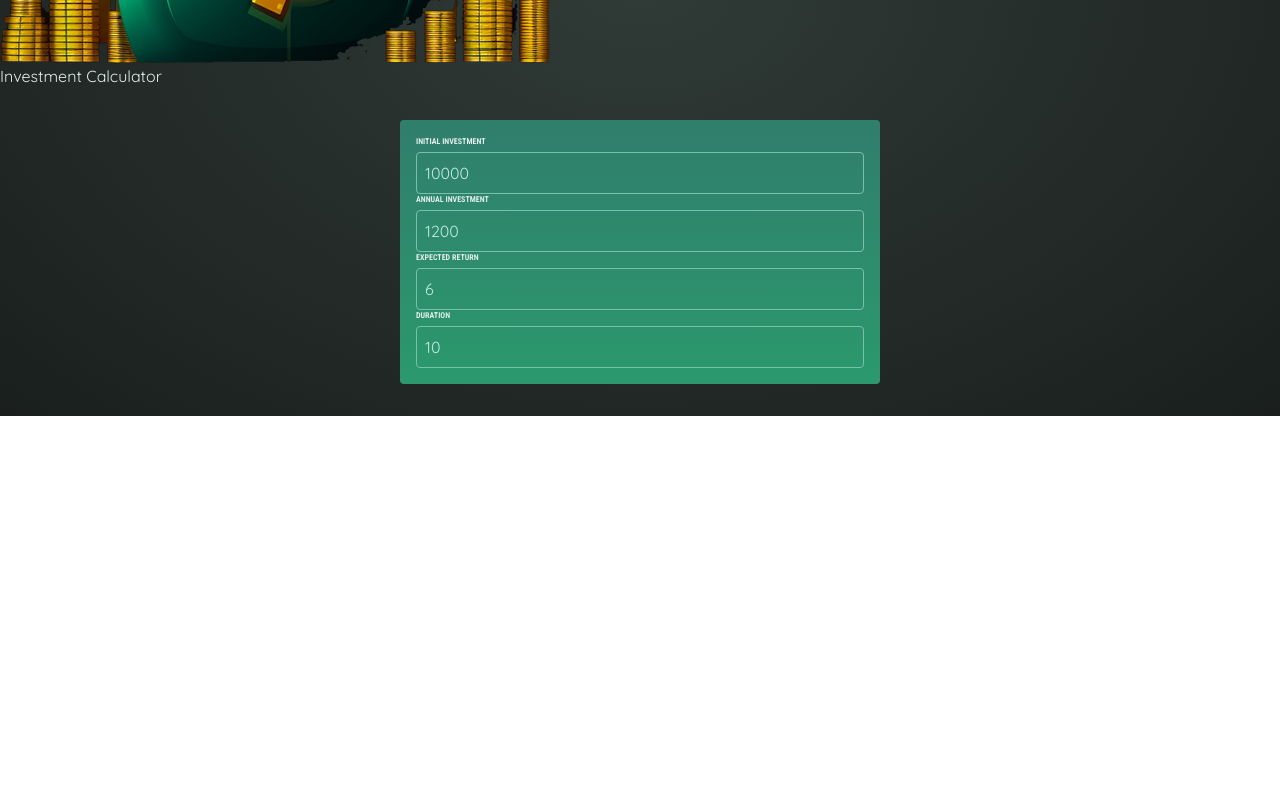
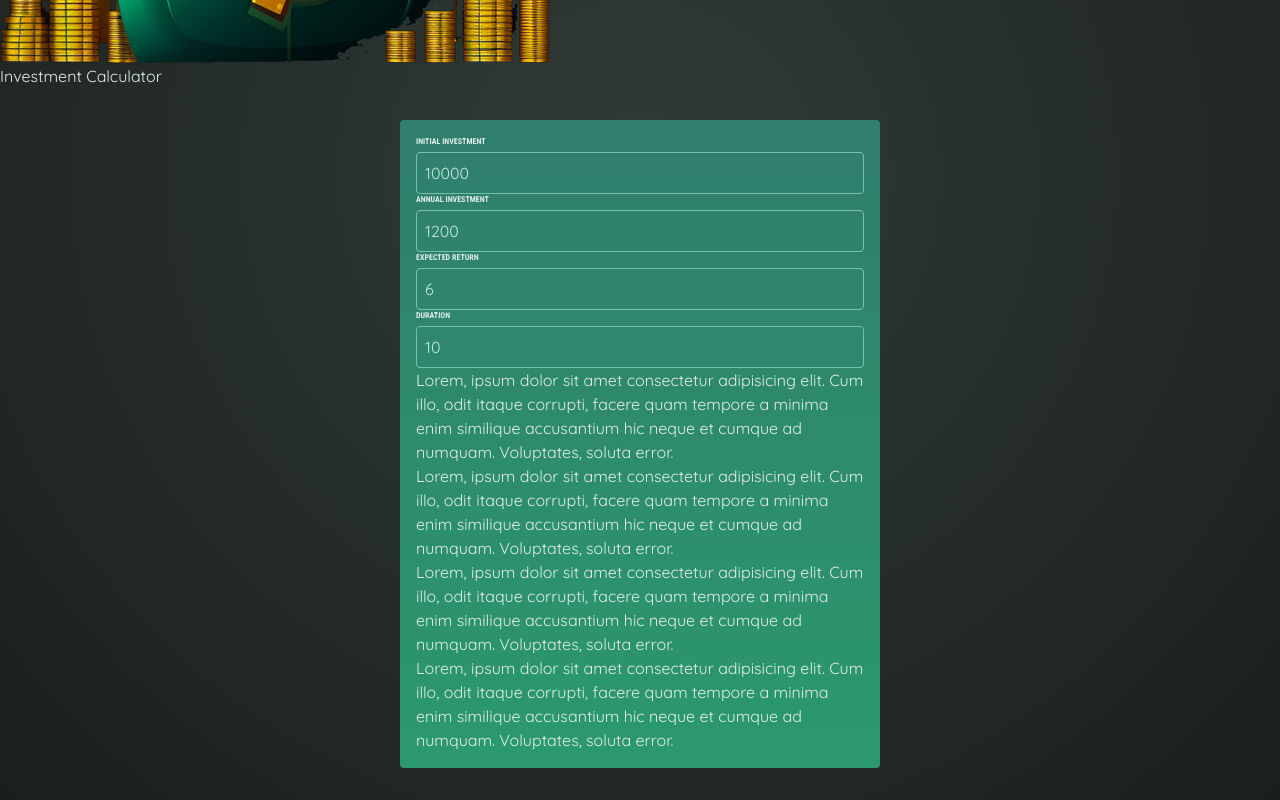
Before and after one commit to SheerGhazi/Investing-Calculator, a React (Vite) app: page / in a window 1280 px wide. Shown: the part 448-1248 px from the top of the page. Before the commit the page ends 864 px from the top, so only its background shows below. Built offline with nearby package versions, Linux system fonts and the light colour scheme.

Commit message:
fix : UserInput

```diff
--- a/src/Components/UserInput/UserInput.jsx
+++ b/src/Components/UserInput/UserInput.jsx
@@ -64,6 +64,13 @@ const UserInput = () => {
           required />
         </p>
       </div>
+
+      <section>
+        <p>Lorem, ipsum dolor sit amet consectetur adipisicing elit. Cum illo, odit itaque corrupti, facere quam tempore a minima enim similique accusantium hic neque et cumque ad numquam. Voluptates, soluta error.</p>
+        <p>Lorem, ipsum dolor sit amet consectetur adipisicing elit. Cum illo, odit itaque corrupti, facere quam tempore a minima enim similique accusantium hic neque et cumque ad numquam. Voluptates, soluta error.</p>
+        <p>Lorem, ipsum dolor sit amet consectetur adipisicing elit. Cum illo, odit itaque corrupti, facere quam tempore a minima enim similique accusantium hic neque et cumque ad numquam. Voluptates, soluta error.</p>
+        <p>Lorem, ipsum dolor sit amet consectetur adipisicing elit. Cum illo, odit itaque corrupti, facere quam tempore a minima enim similique accusantium hic neque et cumque ad numquam. Voluptates, soluta error.</p>
+      </section>
     </section>
   );
 };
```
